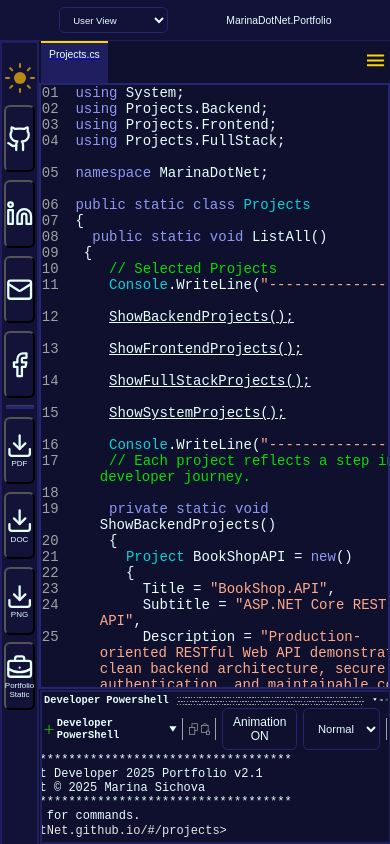
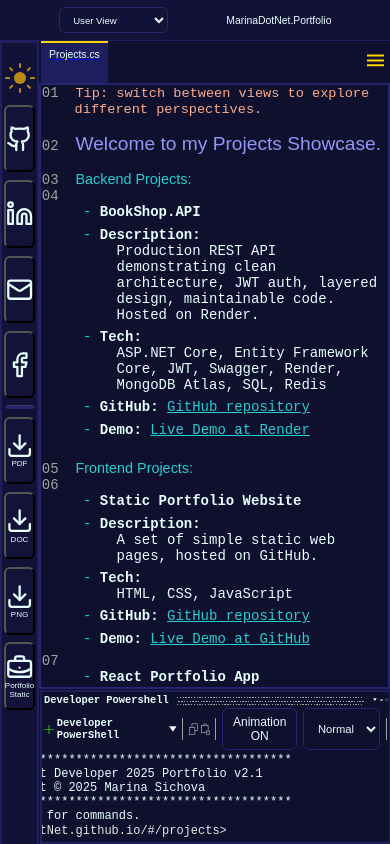
Before and after one commit to MarinaDotNet/marinadotnet.github.io, a React (Vite) app: page /#/projects in a window 390 px wide. Built offline with nearby package versions, Linux system fonts and the light colour scheme.

Commit message:
refactor: Projects.jsx to support both view modes and updated content, updated index.css with new features.

```diff
--- a/src/components/pages/Projects.jsx
+++ b/src/components/pages/Projects.jsx
@@ -1,123 +1,218 @@
-import {NumberedCodeBloc, CodeKeyWords, CodeValues, ClassName, Tab, SingleComment} from "../jointLayoutComponents/CodeTokens";
+import {NumberedCodeBloc, CodeKeyWords, CodeValues, ClassName, Tab, SingleComment, CodeIdentifier} from "../jointLayoutComponents/CodeTokens";
 import ScrollToHash from "../ScrolltoHash";
 
-export default function Projects(){
-    return(
-        <>
-            <ScrollToHash />
+export default function Projects({viewMode}){
+    if(viewMode === "developer"){
+        return(
             <NumberedCodeBloc children={[
-                <><CodeKeyWords>using</CodeKeyWords> System;</>,
+                <><CodeKeyWords>using</CodeKeyWords> CleanCode;</>,
                 <><CodeKeyWords>using</CodeKeyWords> Projects.Backend;</>,
                 <><CodeKeyWords>using</CodeKeyWords> Projects.Frontend;</>,
                 <><CodeKeyWords>using</CodeKeyWords> Projects.FullStack;</>,
                 <br/>,
-                <><CodeKeyWords>namespace</CodeKeyWords> MarinaDotNet;</>,
+                <SingleComment> Tip: switch between views to explore different perspectives.</SingleComment>,
+                <><CodeKeyWords>namespace</CodeKeyWords> <CodeIdentifier>MarinaDotNet</CodeIdentifier>;</>,
                 <br/>,
-                <><CodeKeyWords>public static class </CodeKeyWords><ClassName>Projects</ClassName></>,
+                <><CodeKeyWords>public static class </CodeKeyWords><CodeIdentifier>Project</CodeIdentifier></>,
                 <>&#123;</>,
-                <><Tab number={2} /><CodeKeyWords>public static void</CodeKeyWords> ListAll()</>,
+                <><Tab number={1} /><CodeKeyWords>public static</CodeKeyWords> List&lt;<CodeIdentifier>Project</CodeIdentifier>&gt; ListAll()</>,
                 <><Tab number={1} />&#123;</>,
-                <><Tab number={4} /><SingleComment>Selected Projects</SingleComment></>,
-                <><Tab number={4} /><ClassName>Console</ClassName>.WriteLine(<CodeValues>"---------------"</CodeValues>);</>,
+                <><Tab number={2} /> <CodeIdentifier>MessageBox</CodeIdentifier>.<CodeIdentifier>Show</CodeIdentifier>(<CodeValues>"Welcome to my Projects Showcase."</CodeValues>);</>,
                 <br/>,
-                <><Tab number={4} /><a href="/#/projects#backend" className="primary-text">ShowBackendProjects();</a></>,
+                <><Tab number={2}/><SingleComment> Backend Projects</SingleComment></>,
+                <><Tab number={2}/><CodeKeyWords>var</CodeKeyWords> BookShopAPI = <CodeKeyWords>new</CodeKeyWords> Project()</>,
+                <><Tab number={2} />&#123;</>,
+                <><Tab number={3}/>Title = <CodeValues>"BookShop.API"</CodeValues>,</>,
+                <><Tab number={3}/>Description = <CodeValues>"Production REST API demonstrating clean architecture, JWT auth, layered design, maintainable code. Hosted on Render."</CodeValues>,</>,
+                <ul className="code-list"><Tab number={3} />Tech = [
+                    <li><CodeValues>"ASP.NET Core"</CodeValues>, <CodeValues>"Entity Framework Core"</CodeValues>,</li>
+                    <li><CodeValues>"JWT"</CodeValues>, <CodeValues>"Swagger"</CodeValues>, <CodeValues>"Render"</CodeValues>,</li>
+                    <li><CodeValues>"MongoDB Atlas"</CodeValues>, <CodeValues>"SQL"</CodeValues>, <CodeValues>"Redis"</CodeValues></li>
+                    ],
+                </ul>,
+                <><Tab number={3}/>GitHub =
+                    <CodeKeyWords> new</CodeKeyWords> <ClassName>Uri</ClassName>(<CodeValues>
+                    <a href="https://github.com/MarinaDotNet/BookShop.API" title="GitHub repository of BookShop.API">
+                        "about:GitHub"
+                    </a></CodeValues>),
+                </>,
+                <><Tab number={3}/>Demo =
+                    <CodeKeyWords> new</CodeKeyWords> <ClassName>Uri</ClassName>(<CodeValues>
+                    <a href="https://bookshop-api-xyxs.onrender.com/swagger/index.html" title="Live BookShop.API at Render">
+                    "about:Live"
+                    </a></CodeValues>)
+                </>,
+                <><Tab number={2} />&#125;</>,
                 <br/>,
-                <><Tab number={4} /><a href="/#/projects#frontend" className="primary-text">ShowFrontendProjects();</a></>,
+                <><Tab number={2}/><SingleComment> Frontend Projects</SingleComment></>,
+                <><Tab number={2}/><CodeKeyWords>var</CodeKeyWords> StaticPortfolio = <CodeKeyWords>new</CodeKeyWords> Project()</>,
+                <><Tab number={2} />&#123;</>,
+                <><Tab number={3}/>Title = <CodeValues>"Static Portfolio Website"</CodeValues>,</>,
+                <><Tab number={3}/>Description = <CodeValues>"A set of simple static web pages, hosted on GitHub."</CodeValues>,</>,
+                <ul className="code-list"><Tab number={3} />Tech = [
+                    <li><CodeValues>"HTML"</CodeValues>, <CodeValues>"CSS"</CodeValues>, <CodeValues>"JavaScript"</CodeValues></li>
+                    ],
+                </ul>,
+                <><Tab number={3}/>GitHub =
+                    <CodeKeyWords> new</CodeKeyWords> <ClassName>Uri</ClassName>(<CodeValues>
+                    <a href="https://github.com/MarinaDotNet/marinadotnet.github.io/tree/main/public/static" title="GitHub repository of Static Portfolio">
+                        "about:GitHub"
+                    </a></CodeValues>),
+                </>,
+                <><Tab number={3}/>Demo =
+                    <CodeKeyWords> new</CodeKeyWords> <ClassName>Uri</ClassName>(<CodeValues>
+                    <a href="https://marinadotnet.github.io/static/" title="Live Static Portfolio at GitHub">
+                        "about:Live"
+                    </a></CodeValues>)
+                </>,
+                <><Tab number={2} />&#125;</>,
                 <br/>,
-                <><Tab number={4} /><a href="/#/projects#fullstack" className="primary-text">ShowFullStackProjects();</a></>,
+                <><Tab number={2}/><CodeKeyWords>var</CodeKeyWords> ReactPortfolio = <CodeKeyWords>new</CodeKeyWords> Project()</>,
+                <><Tab number={2} />&#123;</>,
+                <><Tab number={3}/>Title = <CodeValues>"React Portfolio App"</CodeValues>,</>,
+                <><Tab number={3}/>Description = <CodeValues>"A simple portfolio React-Vite application that simulates the Visual Studio, built and hosted by GitHub."</CodeValues>,</>,
+                <ul className="code-list"><Tab number={3} />Tech = [
+                    <li><CodeValues>"React"</CodeValues>, <CodeValues>"Vite"</CodeValues>, <CodeValues>"JavaScript"</CodeValues></li>
+                    ],
+                </ul>,
+                <><Tab number={3}/>GitHub =
+                    <CodeKeyWords> new</CodeKeyWords> <ClassName>Uri</ClassName>(<CodeValues><a href="https://github.com/MarinaDotNet/marinadotnet.github.io" title="GitHub repository of React App">
+                    "about:GitHub"
+                    </a></CodeValues>),</>,
+                <><Tab number={3}/>Demo =
+                    <CodeKeyWords> new</CodeKeyWords> <ClassName>Uri</ClassName>(<CodeValues><a href="https://marinadotnet.github.io/" title="Live React App at GitHub">
+                    "about:Live"
+                    </a></CodeValues>)
+                </>,
+                <><Tab number={2} />&#125;</>,
                 <br/>,
-                <><Tab number={4} /><a href="/#/projects#system" className="primary-text">ShowSystemProjects();</a></>,
+                <><Tab number={2}/><SingleComment> FullStack Projects</SingleComment></>,
+                <><Tab number={2}/><CodeKeyWords>var</CodeKeyWords> WikiApplication = <CodeKeyWords>new</CodeKeyWords> Project()</>,
+                <><Tab number={2} />&#123;</>,
+                <><Tab number={3}/>Title = <CodeValues>"Wiki Application"</CodeValues>,</>,
+                <><Tab number={3}/>Description = <CodeValues>"Manage infirmation about data structures with add/edit/save/load functionality."</CodeValues>,</>,
+                <ul className="code-list"><Tab number={3} />Tech = [
+                    <li><CodeValues>"C#"</CodeValues>, <CodeValues>"WinForms"</CodeValues>, <CodeValues>"File I/O"</CodeValues></li>
+                    ],
+                </ul>,
+                <><Tab number={3}/>GitHub =
+                    <CodeKeyWords> new</CodeKeyWords> <ClassName>Uri</ClassName>(<CodeValues><a href="https://github.com/MarinaDotNet/WikiApp" title="GitHub repository of Wiki App">
+                    "about:GitHub"
+                    </a></CodeValues>),</>,
+                    <><Tab number={3} />Demo = <CodeKeyWords>null</CodeKeyWords></>,
+                <><Tab number={2} />&#125;</>,
                 <br/>,
-                <><Tab number={4} /><ClassName>Console</ClassName>.WriteLine(<CodeValues>"---------------"</CodeValues>);</>,
-                <><Tab number={4} /><SingleComment>Each project reflects a step in my developer journey.</SingleComment></>,
-
-                <section id="backend"></section>,
-                <><Tab number={4} /><CodeKeyWords>private static void</CodeKeyWords> ShowBackendProjects()</>,
-                <><Tab number={4} />&#123;</>,
-                <><Tab number={6} /><ClassName>Project</ClassName> BookShopAPI = <CodeKeyWords>new</CodeKeyWords>()</>,
-                <><Tab number={6} />&#123;</>,
-                <><Tab number={8} />Title = <CodeValues>"BookShop.API"</CodeValues>,</>,
-                <><Tab number={8} />Subtitle = <CodeValues>"ASP.NET Core REST API"</CodeValues>,</>,
-                <><Tab number={8} />Description = <CodeValues>"Production-oriented RESTful Web API demonstrating clean backend architecture, secure authentication, and maintainable code practices. Built with ASP.NET Core using layered architecture, DTOs, and service abstraction. JWT-based authentication and role-based authorization are implemented for administrative operations. Fully documented with Swagger and deployed to the cloud."</CodeValues>,</>,
-                <><Tab number={8}/>Tech = [</>,
-                <><Tab number={9}/><CodeValues>"ASP.NET Core"</CodeValues>,</>,
-                <><Tab number={9}/><CodeValues>"C#"</CodeValues>,</>,
-                <><Tab number={9}/><CodeValues>"Entity Framework Core"</CodeValues>,</>,
-                <><Tab number={9}/><CodeValues>"JWT"</CodeValues>,</>,
-                <><Tab number={9}/><CodeValues>"AutoMappe"</CodeValues>,</>,
-                <><Tab number={9}/><CodeValues>"Swagger"</CodeValues>,</>,
-                <><Tab number={9}/><CodeValues>"REST API"</CodeValues></>,
-                <><Tab number={8}/>],</>,
-                <><Tab number={8} />GitHub = <CodeKeyWords>new </CodeKeyWords><ClassName>Uri</ClassName>(<CodeValues><a href="https://github.com/MarinaDotNet/BookShop.API">"about: GitHub"</a></CodeValues>),</>,
-                <><Tab number={8} />Life = <CodeKeyWords>new </CodeKeyWords><ClassName>Uri</ClassName>(<CodeValues><a href="https://bookshop-api-xyxs.onrender.com/swagger/index.html" >"about: LifeDemo"</a></CodeValues>),</>,
-                <><Tab number={6} />&#125;;</>,
+                <><Tab number={2}/><CodeKeyWords>var</CodeKeyWords> MultiAppSystem = <CodeKeyWords>new</CodeKeyWords> Project()</>,
+                <><Tab number={2} />&#123;</>,
+                <><Tab number={3}/>Title = <CodeValues>"Multi-Application System"</CodeValues>,</>,
+                <><Tab number={3}/>Description = <CodeValues>"Multiple clients connect to server for astronomical calculations."</CodeValues>,</>,
+                <ul className="code-list"><Tab number={3} />Tech = [
+                    <li><CodeValues>"C#"</CodeValues>, <CodeValues>"Console App"</CodeValues>,</li>
+                    <li><CodeValues>"Named Pipes"</CodeValues>, <CodeValues>"WCF"</CodeValues></li>
+                    ],
+                </ul>,
+                <><Tab number={3}/>GitHub =
+                    <CodeKeyWords> new</CodeKeyWords> <ClassName>Uri</ClassName>(<CodeValues><a href="https://github.com/MarinaDotNet/AstroRepository" title="GitHub repository of Multi-Application System">
+                    "about:GitHub"
+                    </a></CodeValues>),</>,
+                    <><Tab number={3} />Demo = <CodeKeyWords>null</CodeKeyWords></>,
+                <><Tab number={2} />&#125;</>,
                 <br/>,
-                <><Tab number={8} />BookShopAPI.Display();</>,
-                <><Tab number={4} />&#125;</>,
-
-                <section id="frontend"></section>,
-                <><Tab number={4} /><CodeKeyWords>private static void</CodeKeyWords> ShowFrontendProjects()</>,
-                <><Tab number={4} />&#123;</>,
-                <><Tab number={6} /><ClassName>Project</ClassName> StaticPortfolio = <CodeKeyWords>new</CodeKeyWords>()</>,
-                <><Tab number={6} />&#123;</>,
-                <><Tab number={8} />Name = <CodeValues>"Static Portfolio website"</CodeValues>,</>,
-                <><Tab number={8} />Description = <CodeValues>"A set of simple static web pages, hosted on GitHub."</CodeValues>,</>,
-                <><Tab number={8} />GitHub = <CodeKeyWords>new </CodeKeyWords><ClassName>Uri</ClassName>(<CodeValues><a href="https://github.com/MarinaDotNet/marinadotnet.github.io/tree/main/public/static">"about: GitHub"</a></CodeValues>),</>,
-                <><Tab number={8} />LifeDemo = <CodeKeyWords>new </CodeKeyWords><ClassName>Uri</ClassName>(<CodeValues><a href="https://marinadotnet.github.io/static">"about: LifeDemo"</a></CodeValues>),</>,
-                <><Tab number={6} />&#125;;</>,
-                <br/>,
-                <><Tab number={6} /><ClassName>Project</ClassName> ReactPortfolio = <CodeKeyWords>new</CodeKeyWords>()</>,
-                <><Tab number={6} />&#123;</>,
-                <><Tab number={8} />Name = <CodeValues>"React Vite Portfolio web application"</CodeValues>,</>,
-                <><Tab number={8} />Description = <CodeValues>"A simple portfolio React-Vite application that simulates the Visual Studio, built and hosted by GitHub."</CodeValues>,</>,
-                <><Tab number={8} />GitHub = <CodeKeyWords>new </CodeKeyWords><ClassName>Uri</ClassName>(<CodeValues><a href="https://github.com/MarinaDotNet/marinadotnet.github.io">"about: GitHub"</a></CodeValues>),</>,
-                <><Tab number={8} />LifeDemo = <CodeKeyWords>new </CodeKeyWords><ClassName>Uri</ClassName>(<CodeValues><a href="https://marinadotnet.github.io">"about: LifeDemo"</a></CodeValues>),</>,
-                <><Tab number={6} />&#125;;</>,
-                <br/>,
-                <><Tab number={8} />StaticPortfolio.Display();</>,
-                <><Tab number={8} />ReactPortfolio.Display();</>,
-                <><Tab number={8} />BookShopWebApp.Display();</>,
-                <><Tab number={4} />&#125;</>,
-
-                <section id="fullstack"></section>,
-                <><Tab number={4} /><CodeKeyWords>private static void</CodeKeyWords> ShowFullStackProjects()</>,
-                <><Tab number={4} />&#123;</>,
-                <><Tab number={6} /><ClassName>Project</ClassName> WikiApplication = <CodeKeyWords>new</CodeKeyWords>()</>,
-                <><Tab number={6} />&#123;</>,
-                <><Tab number={8} />Name = <CodeValues>"Wiki Application"</CodeValues>,</>,
-                <><Tab number={8} />Description = <CodeValues>"Designed to manage information about various data structures by allowing users to store, add, edit, save, and load data from a binary file."</CodeValues>,</>,
-                <><Tab number={8} />GitHub = <CodeKeyWords>new </CodeKeyWords><ClassName>Uri</ClassName>(<CodeValues><a href="https://github.com/MarinaDotNet/WikiApp">"about: GitHub"</a></CodeValues>),</>,
-                <><Tab number={8} />LifeDemo = <CodeKeyWords>null</CodeKeyWords>,</>,
-                <><Tab number={6} />&#125;;</>,
-                <br/>,
-                <><Tab number={8} />WikiApplication.Display();</>,
-                <><Tab number={4} />&#125;</>,
-
-                <section id="system"></section>,
-                <><Tab number={4} /><CodeKeyWords>private static void</CodeKeyWords> ShowSystemProjects()</>,
-                <><Tab number={4} />&#123;</>,
-                <><Tab number={6} /><ClassName>Project</ClassName> MultiApplicationSystem = <CodeKeyWords>new</CodeKeyWords>()</>,
-                <><Tab number={6} />&#123;</>,
-                <><Tab number={8} />Name = <CodeValues>"Multi-Application System"</CodeValues>,</>,
-                <><Tab number={8} />Description = <CodeValues>"This system enables multiple client applications to connect to a remote server to perform astronomical calculations."</CodeValues>,</>,
-                <><Tab number={8} />GitHub = <CodeKeyWords>new </CodeKeyWords><ClassName>Uri</ClassName>(<CodeValues><a href="https://github.com/MarinaDotNet/AstroRepository">"about: GitHub"</a></CodeValues>),</>,
-                <><Tab number={8} />LifeDemo = <CodeKeyWords>null</CodeKeyWords>,</>,
-                <><Tab number={6} />&#125;;</>,
-                <br/>,
-                <><Tab number={6} /><ClassName>Project</ClassName> DroneServiceApp = <CodeKeyWords>new</CodeKeyWords>()</>,
-                <><Tab number={6} />&#123;</>,
-                <><Tab number={8} />Name = <CodeValues>"Drone Service Application"</CodeValues>,</>,
-                <><Tab number={8} />Description = <CodeValues>"This application is design to log and manage drones into 2 service categories: Regular and Express."</CodeValues>,</>,
-                <><Tab number={8} />GitHub = <CodeKeyWords>new </CodeKeyWords><ClassName>Uri</ClassName>(<CodeValues><a href="https://github.com/MarinaDotNet/DroneServiceApplication">"about: GitHub"</a></CodeValues>),</>,
-                <><Tab number={8} />LifeDemo = <CodeKeyWords>null</CodeKeyWords>,</>,
-                <><Tab number={6} />&#125;;</>,
-                <br/>,
-                <><Tab number={8} />MultiApplicationSystem.Display();</>,
-                <><Tab number={8} />DroneServiceApp.Display();</>,
-
-                <><Tab number={4} />&#125;</>,
+                <><Tab number={2}/><CodeKeyWords>var</CodeKeyWords> DroneServiceApp = <CodeKeyWords>new</CodeKeyWords> Project()</>,
+                <><Tab number={2} />&#123;</>,
+                <><Tab number={3}/>Title = <CodeValues>"Drone Service Application"</CodeValues>,</>,
+                <><Tab number={3}/>Description = <CodeValues>"Logs and manages drones for different service queues."</CodeValues>,</>,
+                <ul className="code-list"><Tab number={3} />Tech = [
+                    <li><CodeValues>"C#"</CodeValues>, <CodeValues>"WinForms"</CodeValues>, <CodeValues>"Data Structures"</CodeValues></li>
+                    ],
+                </ul>,
+                <><Tab number={3}/>GitHub =
+                    <CodeKeyWords> new</CodeKeyWords> <ClassName>Uri</ClassName>(<CodeValues><a href="https://github.com/MarinaDotNet/DroneServiceApplication" title="GitHub repository of Drone Service App">
+                    "about:GitHub"
+                    </a></CodeValues>),
+                </>,
+                <><Tab number={3} />Demo = <CodeKeyWords>null</CodeKeyWords></>,
+                <><Tab number={2} />&#125;</>,
+                <><Tab number={1} />&#125;</>,
                 <>&#125;</>
             ]} />
-        </>
     );
+    }
+    return (<NumberedCodeBloc children={[
+        <span className="text-line hint-text">
+            Tip: switch between views to explore different perspectives.
+        </span>,
+        <br/>,
+
+        <span className="line-title">
+            Welcome to my Projects Showcase.
+        </span>,
+        <br/>,
+
+        <span className="line-subtitle">Backend Projects:</span>,
+        <ul className="text-line line-list">
+            <li><b className="text-line">BookShop.API</b></li>
+            <li><b className="text-line">Description:</b><br/>
+            Production REST API demonstrating clean architecture, JWT auth, layered design, maintainable code. Hosted on Render.</li>
+            <li><b className="text-line">Tech:</b><br/>
+            ASP.NET Core, Entity Framework Core, JWT, Swagger, Render, MongoDB Atlas, SQL, Redis</li>
+            <li><b className="text-line">GitHub:</b> <a className="line-link" href="https://github.com/MarinaDotNet/BookShop.API" title="GitHub repository of BookShop.API">GitHub repository</a></li>
+            <li><b className="text-line">Demo:</b> <a className="line-link" href="https://bookshop-api-xyxs.onrender.com/swagger/index.html" title="Live BookShop.API at Render">Live Demo at Render</a></li>
+        </ul>,
+        <br/>,
+
+        <span className="line-subtitle">Frontend Projects:</span>,
+        <ul className="text-line line-list">
+            <li><b className="text-line">Static Portfolio Website</b></li>
+            <li><b className="text-line">Description:</b><br/>
+            A set of simple static web pages, hosted on GitHub.</li>
+            <li><b className="text-line">Tech:</b><br/>
+            HTML, CSS, JavaScript</li>
+            <li><b className="text-line">GitHub:</b> <a className="line-link" href="https://github.com/MarinaDotNet/marinadotnet.github.io/tree/main/public/static" title="GitHub repository of Static Portfolio">GitHub repository</a></li>
+            <li><b className="text-line">Demo:</b> <a className="line-link" href="https://marinadotnet.github.io/static/" title="Live Static Portfolio at GitHub">Live Demo at GitHub</a></li>
+        </ul>,
+        <ul className="text-line line-list">
+            <li><b className="text-line">React Portfolio App</b></li>
+            <li><b className="text-line">Description:</b><br/>
+            A simple portfolio React-Vite application that simulates the Visual Studio, built and hosted by GitHub.</li>
+            <li><b className="text-line">Tech:</b><br/>
+            React, Vite, JavaScript</li>
+            <li><b className="text-line">GitHub:</b> <a className="line-link" href="https://github.com/MarinaDotNet/marinadotnet.github.io" title="GitHub repository of React App">GitHub repository</a></li>
+            <li><b className="text-line">Demo:</b> <a className="line-link" href="https://marinadotnet.github.io/" title="Live React App at GitHub">Live Demo at GitHub</a></li>
+        </ul>,
+        <br/>,
+
+        <span className="line-subtitle">Fullstack Projects:</span>,
+        <ul className="text-line line-list">
+            <li><b className="text-line">Wiki Application</b></li>
+            <li><b className="text-line">Description:</b><br/>
+            Manage infirmation about data structures with add/edit/save/load functionality.</li>
+            <li><b className="text-line">Tech:</b><br/>
+            C#, WinForms, File I/O</li>
+            <li><b className="text-line">GitHub:</b> <a className="line-link" href="https://github.com/MarinaDotNet/WikiApp" title="GitHub repository of Wiki Application">GitHub repository</a></li>
+        </ul>,
+        <ul className="text-line line-list">
+            <li><b className="text-line">Multi Application System</b></li>
+            <li><b className="text-line">Description:</b><br/>
+            Multiple clients connect to server for astronomical calculations.</li>
+            <li><b className="text-line">Tech:</b><br/>
+            C#, console application, named pipes, WCF</li>
+            <li><b className="text-line">GitHub:</b> <a className="line-link" href="https://github.com/MarinaDotNet/AstroRepository" title="GitHub repository of Multi Application System">GitHub repository</a></li>
+        </ul>,
+        <ul className="text-line line-list">
+            <li><b className="text-line">Drone Service</b></li>
+            <li><b className="text-line">Description:</b><br/>
+            Logs and manages drones for different service queues.</li>
+            <li><b className="text-line">Tech:</b><br/>
+            C#, WinForms, data structures</li>
+            <li><b className="text-line">GitHub:</b> <a className="line-link" href="https://github.com/MarinaDotNet/DroneServiceApplication" title="GitHub repository of Drone Service">GitHub repository</a></li>
+        </ul>,
+        <br/>,
+
+        <b className="text-line">Passion:</b>,
+        <span className="text-line">
+            Creating practical and maintainable applications while growing as a developer.
+        </span>
+    ]} />);
+
 }
--- a/src/index.css
+++ b/src/index.css
@@ -1054,4 +1054,16 @@ button.btn-abc-check{
   background-color: var(--color-background-select);
 }
 
+.line-subtitle{
+  font-family: var(--font-headers);
+  font-size: clamp(0.9rem, 1.4svw, 1.4rem);
+  color: var(--color-accent-cyan);
+  margin-bottom: 0.5rem;
+}
+.line-link{
+  color: var(--color-accent-cyan);
+}
+.line-link:visited{
+  color: var(--color-text-code-comment);
+}
 /* #endregion Human-View styles */
```
